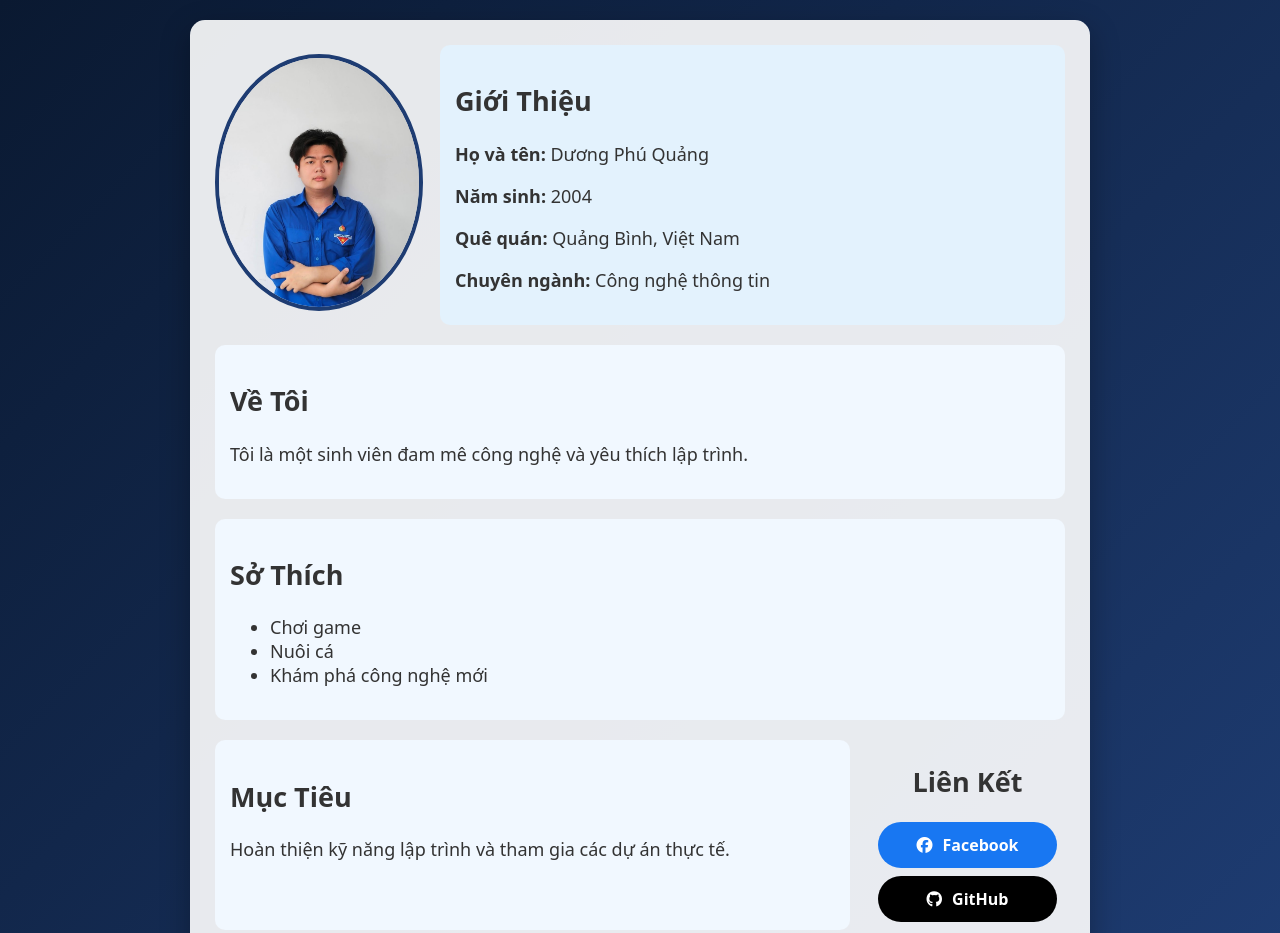
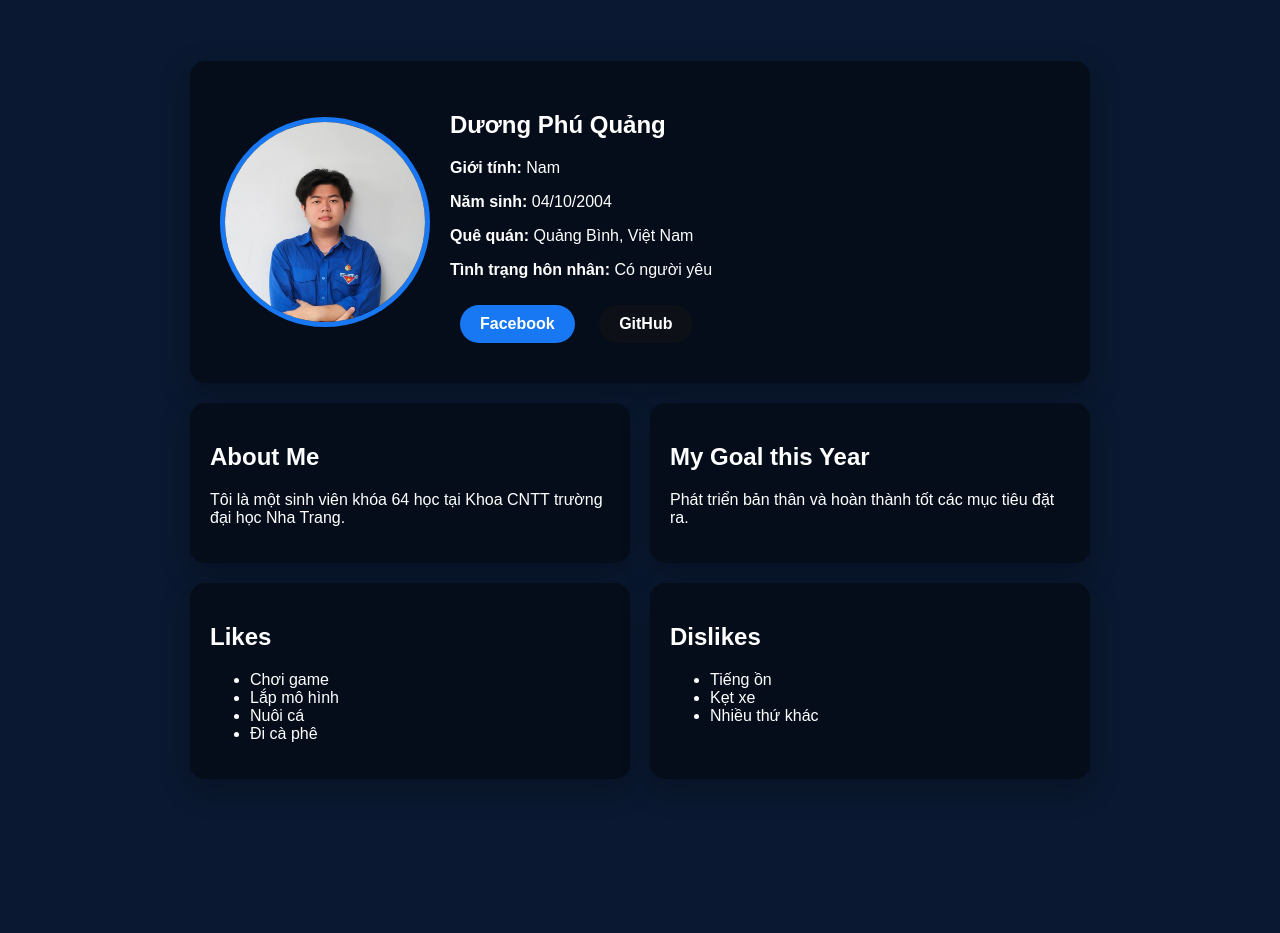
Before and after one commit to PWangR/code-HTML, a plain HTML site: page index.html in a window 1280 px wide. Shown: the top 933 px of the page. After the commit the page ends 840 px from the top, so only its background shows below. Drawn offline with Linux system fonts and the light colour scheme.

Commit message:
cập nhật giao diện

```diff
--- a/index.html
+++ b/index.html
@@ -3,185 +3,136 @@
 <head>
     <meta charset="UTF-8">
     <meta name="viewport" content="width=device-width, initial-scale=1.0">
-    <title>Thông Tin Cá Nhân</title>
+    <title>MY PROFILE</title>
     <script src="https://kit.fontawesome.com/a076d05399.js" crossorigin="anonymous"></script>
     <style>
         body {
-            font-family: 'Noto Sans', sans-serif;
-            background: linear-gradient(135deg, #0a1931, #1e3c72);
+            font-family: Arial, sans-serif;
+            background: #0a1931;
             color: white;
             display: flex;
             justify-content: center;
             align-items: center;
             min-height: 100vh;
+            flex-direction: column;
             margin: 0;
             padding: 20px;
         }
 
         .container {
-            width: 850px;
-            background: rgba(255, 255, 255, 0.9);
-            padding: 25px;
+            width: 900px;
+            display: grid;
+            grid-template-columns: 1fr 1fr;
+            grid-gap: 20px;
+        }
+
+        .card {
+            background: #060d1a;
+            padding: 20px;
             border-radius: 15px;
             box-shadow: 0 10px 30px rgba(0, 0, 0, 0.3);
-            display: flex;
-            flex-direction: column;
-            align-items: center;
             animation: fadeIn 1s ease-in-out;
-            color: #333;
-            font-size: 18px;
         }
 
-        @keyframes fadeIn {
-            from { opacity: 0; transform: translateY(-20px); }
-            to { opacity: 1; transform: translateY(0); }
-        }
-
-        .top-section {
+        .profile-card {
+            grid-column: span 2;
             display: flex;
             align-items: center;
-            gap: 25px;
-            width: 100%;
+            padding: 30px;
         }
 
         .avatar-box {
-            flex: 1;
-            max-width: 200px;
+            width: 200px;
+            height: 200px;
+            overflow: hidden;
+            border-radius: 50%;
+            border: 5px solid #1877f2;
+            margin-right: 20px;
         }
 
         .avatar {
             width: 100%;
-            border-radius: 50%;
-            border: 4px solid #1e3c72;
-            transition: transform 0.3s ease-in-out;
+            height: 100%;
+            object-fit: cover;
         }
 
-        .avatar:hover {
-            transform: scale(1.1);
-        }
-
-        .bio {
-            flex: 2;
-            background: #e3f2fd;
-            padding: 15px;
-            border-radius: 10px;
-        }
-
-        .content {
-            width: 100%;
-            display: flex;
-            flex-wrap: wrap;
-            gap: 20px;
-            justify-content: space-between;
-            margin-top: 20px;
-        }
-
-        .section {
-            background: #f1f8ff;
-            padding: 15px;
-            border-radius: 10px;
-            flex: 1 1 calc(50% - 15px);
-        }
-
-        .goals-links {
-            display: flex;
-            gap: 20px;
-            width: 100%;
-            margin-top: 20px;
-        }
-
-        .links {
-            flex: 1;
-            text-align: center;
-        }
-
-        .link-btn {
+        .links a {
             display: inline-block;
-            margin: 8px;
-            padding: 12px 24px;
+            margin: 10px;
+            padding: 10px 20px;
             font-size: 16px;
             font-weight: bold;
             color: white;
             text-decoration: none;
             border-radius: 25px;
             transition: all 0.3s ease-in-out;
-            display: flex;
-            align-items: center;
-            justify-content: center;
-            gap: 10px;
         }
 
         .facebook {
             background: #1877f2;
         }
+
         .facebook:hover {
             background: #125ab6;
             transform: translateY(-3px);
         }
 
         .github {
-            background: #000;
-        }
-        .github:hover {
-            background: #444;
-            transform: translateY(-3px);
+            background: #0d1117;
         }
 
-        @media (max-width: 768px) {
-            .top-section, .goals-links {
-                flex-direction: column;
-                align-items: center;
-                text-align: center;
-            }
-
-            .link-btn {
-                width: 80%;
-                max-width: 250px;
-                justify-content: center;
-            }
+        .github:hover {
+            background: #222;
+            transform: translateY(-3px);
         }
     </style>
 </head>
 <body>
     <div class="container">
-        <div class="top-section">
+        <div class="card profile-card">
             <div class="avatar-box">
                 <img src="./img/about_me.jpg" alt="Ảnh đại diện" class="avatar">
             </div>
-            <div class="bio">
-                <h2>Giới Thiệu</h2>
-                <p><strong>Họ và tên:</strong> Dương Phú Quảng</p>
-                <p><strong>Năm sinh:</strong> 2004</p>
+            <div>
+                <h2>Dương Phú Quảng</h2>
+                <p><strong>Giới tính:</strong> Nam</p>
+                <p><strong>Năm sinh:</strong> 04/10/2004</p>
                 <p><strong>Quê quán:</strong> Quảng Bình, Việt Nam</p>
-                <p><strong>Chuyên ngành:</strong> Công nghệ thông tin</p>
+                <p><strong>Tình trạng hôn nhân:</strong> Có người yêu</p>
+                <div class="links">
+                    <a href="https://www.facebook.com/Quangr2004" class="facebook">Facebook</a>
+                    <a href="https://github.com/PWangR" class="github">GitHub</a>
+                </div>
             </div>
         </div>
 
-        <div class="content">
-            <div class="section">
-                <h2>Về Tôi</h2>
-                <p>Tôi là một sinh viên đam mê công nghệ và yêu thích lập trình.</p>
-            </div>
-            <div class="section">
-                <h2>Sở Thích</h2>
-                <ul>
-                    <li>Chơi game</li>
-                    <li>Nuôi cá</li>
-                    <li>Khám phá công nghệ mới</li>
-                </ul>
-            </div>
+        <div class="card">
+            <h2>About Me</h2>
+            <p>Tôi là một sinh viên khóa 64 học tại Khoa CNTT trường đại học Nha Trang.</p>
         </div>
 
-        <div class="goals-links">
-            <div class="section">
-                <h2>Mục Tiêu</h2>
-                <p>Hoàn thiện kỹ năng lập trình và tham gia các dự án thực tế.</p>
-            </div>
-            <div class="links">
-                <h2>Liên Kết</h2>
-                <a href="https://www.facebook.com/Quangr2004" class="link-btn facebook"><i class="fab fa-facebook"></i> Facebook</a>
-                <a href="https://github.com/PWangR" class="link-btn github"><i class="fab fa-github"></i> GitHub</a>
-            </div>
+        <div class="card">
+            <h2>My Goal this Year</h2>
+            <p>Phát triển bản thân và hoàn thành tốt các mục tiêu đặt ra.</p>
+        </div>
+
+        <div class="card">
+            <h2>Likes</h2>
+            <ul>
+                <li>Chơi game</li>
+                <li>Lắp mô hình</li>
+                <li>Nuôi cá</li>
+                <li>Đi cà phê</li>
+            </ul>
+        </div>
+
+        <div class="card">
+            <h2>Dislikes</h2>
+            <ul>
+                <li>Tiếng ồn</li>
+                <li>Kẹt xe</li>
+                <li>Nhiều thứ khác</li>
+            </ul>
         </div>
     </div>
 </body>
```
